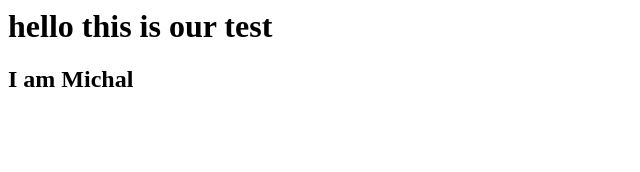
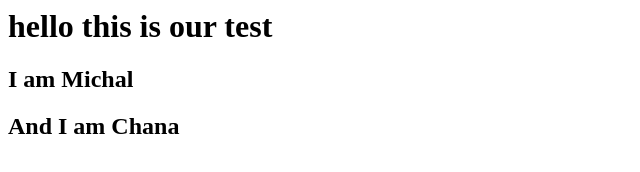
Before and after one commit to chanablum1/git_test, a plain HTML site: page index.html in a window 1280 px wide. Shown: the whole page, without its empty margins (0-640 px from the left). Drawn offline with Linux system fonts and the light colour scheme.

Commit message:
updated xyz

```diff
--- a/index.html
+++ b/index.html
@@ -1,5 +1,7 @@
 <html>
 <h1>hello this is our test</h1>
 <h2>I am Michal</h2>
+<h2>And I am Chana</h2>
+
 
 </html>
```
